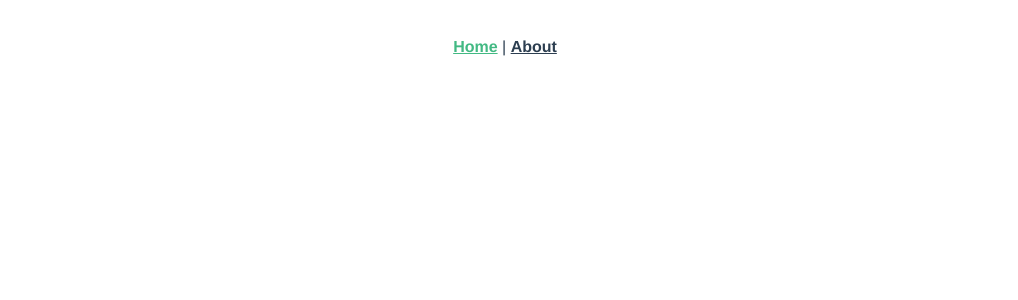
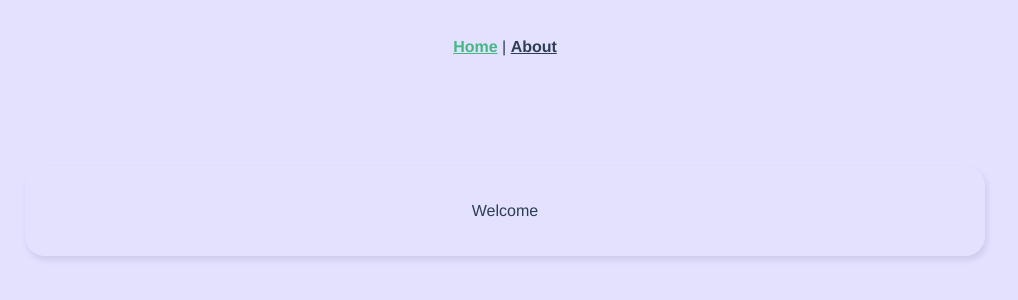
Before and after one commit to Ethemkizilyer/chatapp-vue, a Vue app: page / in a window 1280 px wide. Shown: the top 300 px of the page, without its empty margins (135-1153 px from the left). Built offline with nearby package versions, Linux system fonts and the light colour scheme.

Commit message:
feat: pages added

```diff
--- a/src/App.vue
+++ b/src/App.vue
@@ -5,6 +5,10 @@
   </nav>
   <router-view/>
 </template>
+
+<script>
+
+</script>
 
 <style>
 #app {
--- /dev/null
+++ b/src/assets/main.css
@@ -0,0 +1,24 @@
+body{
+background: #e3e1ff;
+color: #444;
+}
+.container{
+    width:90%;
+    max-width: 960px;
+    margin: 80px auto;
+    border-radius: 20px;
+    box-shadow: 2px 4px 6px rgba(28,6,49,0.1);
+}
+.error{
+    color: #9c3333;
+    font-size: 14px;
+}
+button{
+    text-decoration: none;
+    background: #33a464;
+    color: white;
+    font-weight: bold;
+    border: 0;
+    border-radius: 20px;
+    padding: 10px 20px;
+}
--- a/src/main.js
+++ b/src/main.js
@@ -1,5 +1,5 @@
 import { createApp } from 'vue'
 import App from './App.vue'
 import router from './router'
-
+import "../src/assets/main.css";
 createApp(App).use(router).mount('#app')
--- a/src/router/index.js
+++ b/src/router/index.js
@@ -1,21 +1,19 @@
 import { createRouter, createWebHistory } from 'vue-router'
-import HomeView from '../views/HomeView.vue'
+import Welcome from "../views/Welcome.vue";
 
 const routes = [
   {
-    path: '/',
-    name: 'home',
-    component: HomeView
+    path: "/",
+    name: "welcome",
+    component: Welcome,
   },
   {
-    path: '/about',
-    name: 'about',
-    // route level code-splitting
-    // this generates a separate chunk (about.[hash].js) for this route
-    // which is lazy-loaded when the route is visited.
-    component: () => import(/* webpackChunkName: "about" */ '../views/AboutView.vue')
-  }
-]
+    path: "/chatroom",
+    name: "chatroom",
+
+    component: () => import("../views/Chatroom.vue"),
+  },
+];
 
 const router = createRouter({
   history: createWebHistory(process.env.BASE_URL),
--- a/src/views/AboutView.vue
+++ /dev/null
@@ -1,5 +0,0 @@
-<template>
-  <div class="about">
-    <h1>This is an about page</h1>
-  </div>
-</template>
--- /dev/null
+++ b/src/views/Chatroom.vue
@@ -0,0 +1,13 @@
+<template>
+
+</template>
+
+<script>
+export default {
+
+}
+</script>
+
+<style>
+
+</style>
--- a/src/views/HomeView.vue
+++ /dev/null
@@ -1,17 +0,0 @@
-<template>
-  <div class="home">
-
-  </div>
-</template>
-
-<script>
-
-
-
-export default {
-  name: 'HomeView',
-  components: {
-
-  }
-}
-</script>
--- /dev/null
+++ b/src/views/Welcome.vue
@@ -0,0 +1,18 @@
+<template>
+  <div class="welcome container">
+    <p>Welcome</p>
+  </div>
+</template>
+
+<script>
+export default {
+
+}
+</script>
+
+<style>
+.welcome{
+    text-align: center;
+    padding: 20px 0;
+}
+</style>
```
